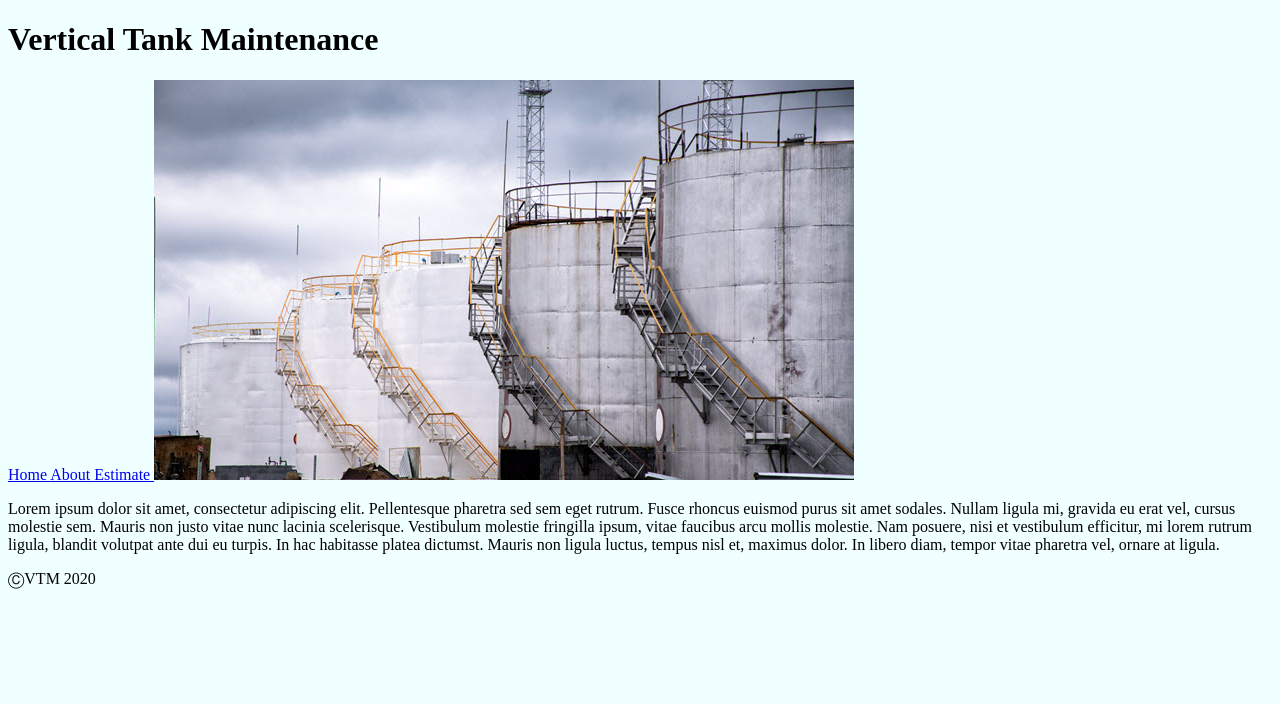
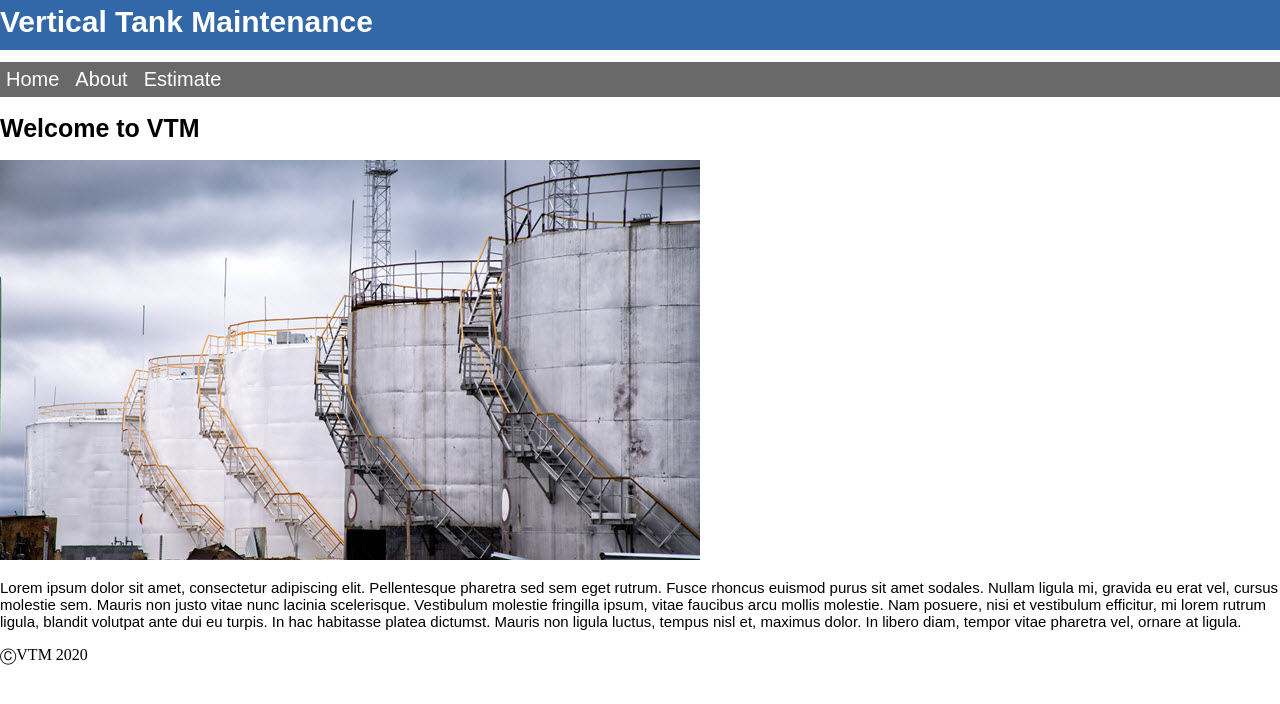
Before and after one commit to yuqing-luo/vtm_site, a Flask app: page / in a window 1280 px wide. Shown: the top 704 px of the page. Run offline with Flask 2, Linux system fonts and the light colour scheme.

Commit message:
Divide sections in index and base.html and modify css

```diff
--- a/app.py
+++ b/app.py
@@ -15,5 +15,11 @@ def about():
 def estimate():
     return render_template('estimate.html', pageTitle='Estimate')
 
+@app.route('/stylesheet.css')
+def stylesheet():
+    response['Content-type'] = 'text/css'
+
+    return response
+
 if __name__ == '__main__':
     app.run(debug=True)
--- a/static/css/stylesheet.css
+++ b/static/css/stylesheet.css
@@ -1,3 +1,56 @@
 body{
-    background-color: azure;
+    background-color: white;
+    margin: 0;
+    padding: 0;
 }
+
+header {
+    background-color: #3268a8;
+    height:50px;
+    width: 100%;
+    margin-bottom: 12px;
+    font-family: sans-serif;
+}
+
+header h1{
+    margin-top: 5px;
+    color: white;
+    float:left;
+    font-size: 30px;
+}
+
+.menu {
+    background-color:#696969;
+    margin: 0;
+    padding: 0;
+  }
+
+.menu li {
+    display: inline-block;
+    margin: 6px;
+    list-style: none;
+  }
+
+.menu li a {
+    color: white;
+    text-decoration: none;
+    font-family: sans-serif;
+    font-size: 20px;
+}
+
+.menu li a:hover {
+    color: #3268a8;
+    text-decoration: none;
+}
+
+div {
+    font-family: sans-serif;
+}
+
+div.home h1 {
+    font-size: 25px;
+}
+
+div.home p {
+    font-size: 15px;
+}
--- a/templates/base.html
+++ b/templates/base.html
@@ -4,19 +4,23 @@
     <meta charset="UTF-8">
     <meta name="viewport" content="width=device-width, initial-scale=1.0">
     <title>{% block title %} {% endblock%}</title>
-    <link rel="stylesheet" type="text/css" href="{{ url_for('static', filename='css/stylesheet.css') }}">
+    <link rel="stylesheet" href="{{ url_for('static', filename='css/stylesheet.css') }}">
 </head>
 <body>
-    <div>
+    <header>
         <h1>Vertical Tank Maintenance</h1>
-        <a href="/"> Home </a>
-        <a href="/about"> About </a>
-        <a href="/estimate"> Estimate </a>
+    </header>
+    <nav>
+        <ul class="menu">
+            <li><a href="/"> Home </a></li>
+            <li><a href="/about"> About </a></li>
+            <li><a href="/estimate"> Estimate </a></li>
+        </ul>
+    </nav>
 
+    <div class="container">
         {% block body %}
-
         {% endblock %}
-
     </div>
 </body>
 
--- a/templates/index.html
+++ b/templates/index.html
@@ -2,8 +2,10 @@
 
 {% block title %} Home Page {% endblock %}
 
+{% block body %}
 
-{% block body %}
+<div class ="home">
+    <h1>Welcome to VTM</h1>
 
     <img class="tanks" src="static/above_ground_vertical_tanks.jpg" alt="Vertical Tanks"/>
 
@@ -15,5 +17,6 @@
         In hac habitasse platea dictumst. Mauris non ligula luctus, tempus nisl et, maximus dolor.
         In libero diam, tempor vitae pharetra vel, ornare at ligula.
     </p>
+</div>
 
 {% endblock %}
```
Lines whose indentation alone changed are shown as unchanged.
